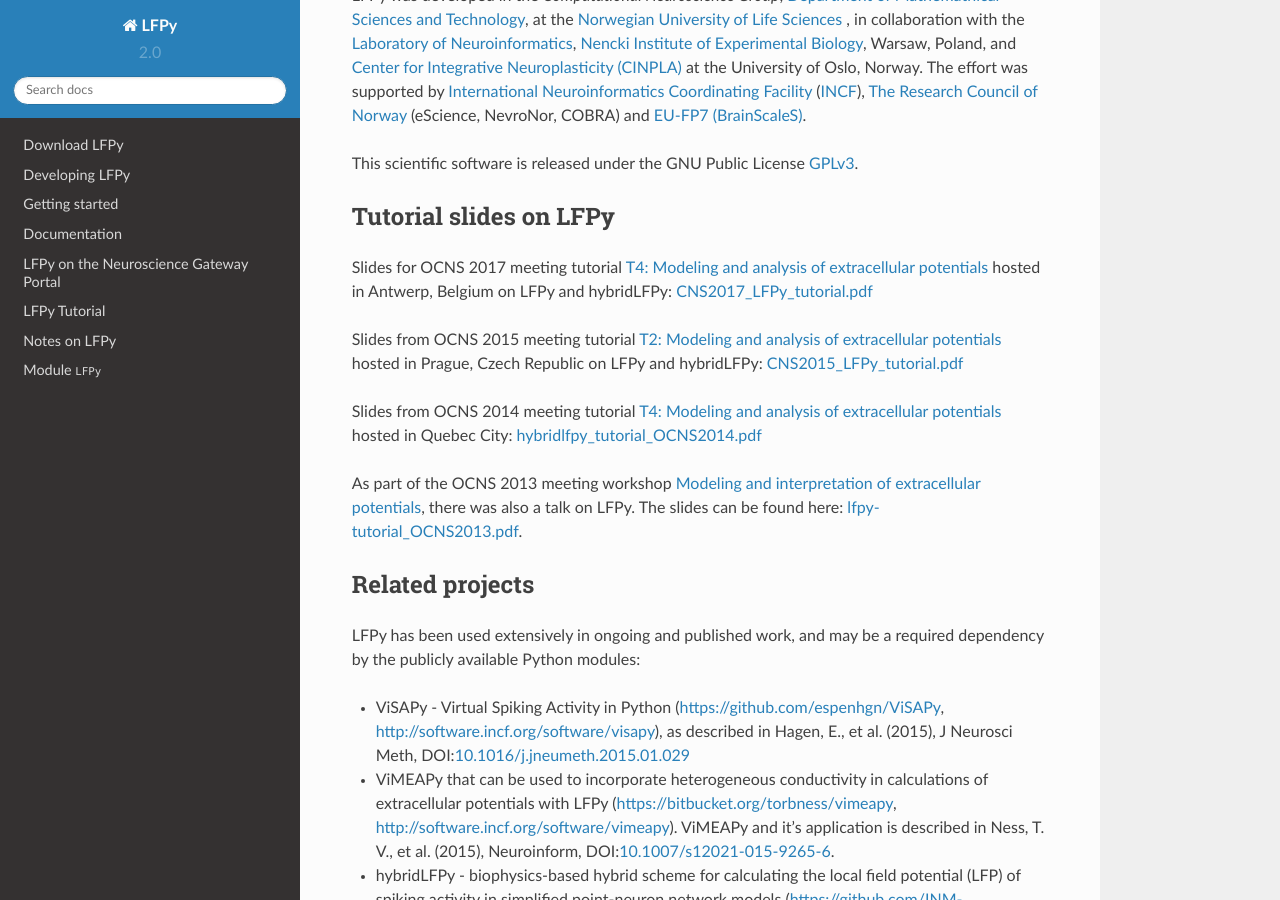
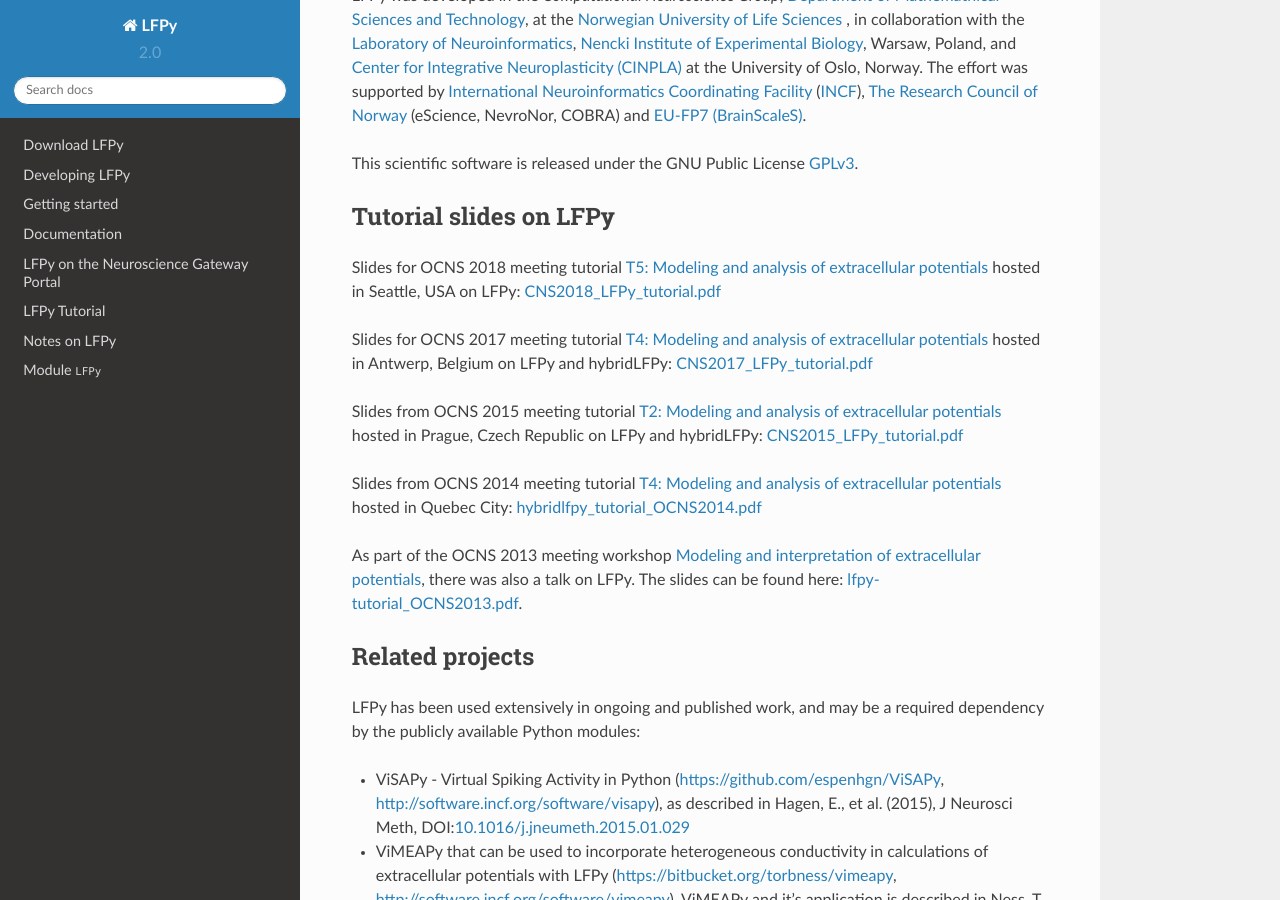
Before and after one commit to LFPy/LFPy, a Sphinx documentation site: the page built from doc/index.rst, in a window 1280 px wide and 900 px high, scrolled down 1529 px. Built offline with Sphinx 7.4.7 and the Read the Docs theme 2.0.0, drawn with Linux system fonts in a browser that asks for light colours.

Commit message:
adds link to CNS2018 tutorial slides

```diff
--- a/doc/index.rst
+++ b/doc/index.rst
@@ -56,6 +56,8 @@ This scientific software is released under the GNU Public License `GPLv3 <http:/
 Tutorial slides on LFPy
 -----------------------
 
+Slides for OCNS 2018 meeting tutorial `T5: Modeling and analysis of extracellular potentials <https://www.cnsorg.org/cns-2018-tutorials#T5>`_ hosted in Seattle, USA on LFPy: `CNS2018_LFPy_tutorial.pdf  <http://LFPy.github.io/downloads/CNS2018_LFPy_tutorial.pdf>`_
+
 Slides for OCNS 2017 meeting tutorial `T4: Modeling and analysis of extracellular potentials <http://www.cnsorg.org/cns-2017-tutorials#t4>`_ hosted in Antwerp, Belgium on LFPy and hybridLFPy: `CNS2017_LFPy_tutorial.pdf  <http://LFPy.github.io/downloads/CNS2017_LFPy_tutorial.pdf>`_
 
 Slides from OCNS 2015 meeting tutorial `T2:  Modeling and analysis of extracellular potentials <http://www.cnsorg.org/cns-2015-tutorials#t2>`_ hosted in Prague, Czech Republic on LFPy and hybridLFPy: `CNS2015_LFPy_tutorial.pdf  <http://LFPy.github.io/downloads/CNS2015_LFPy_tutorial.pdf>`_
```
